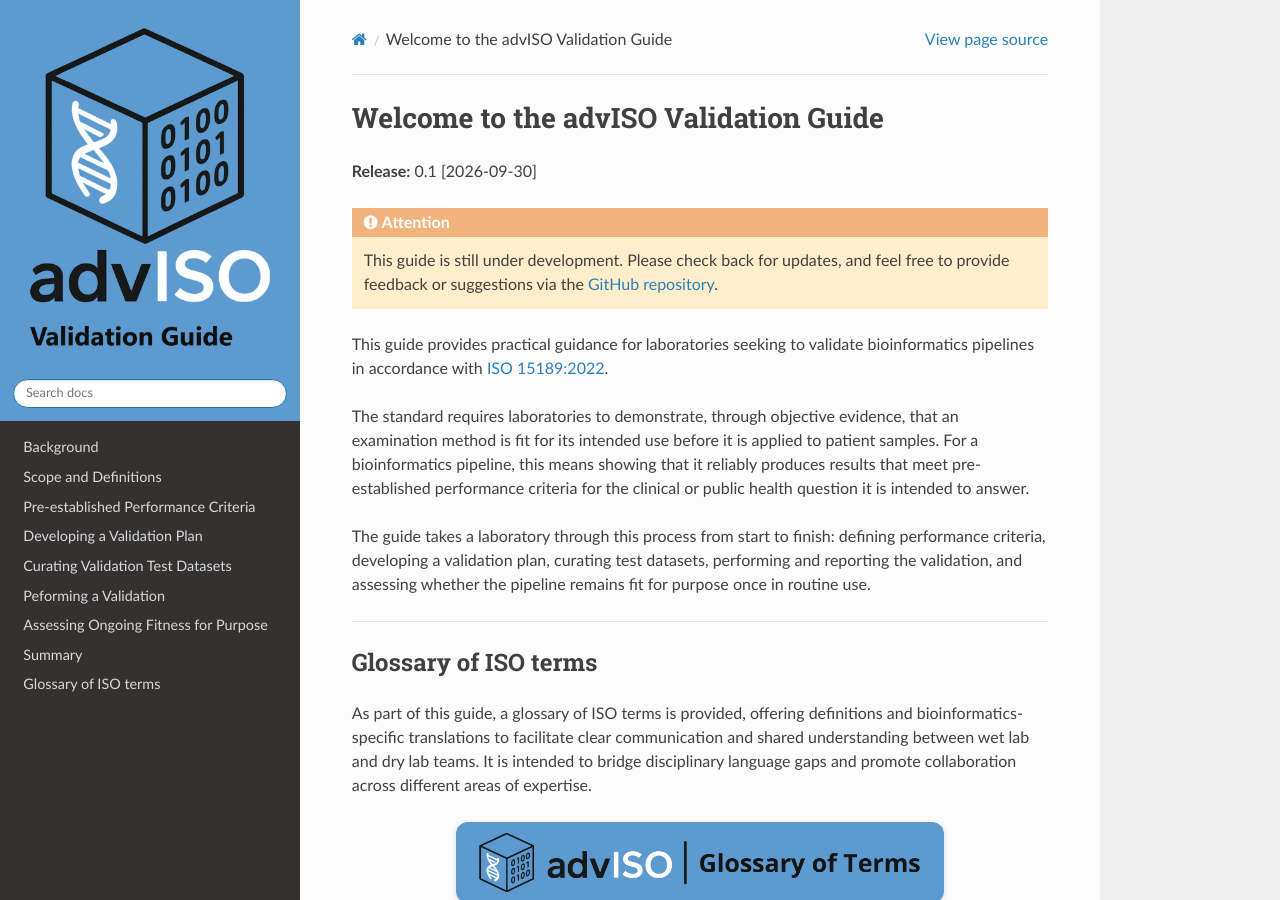
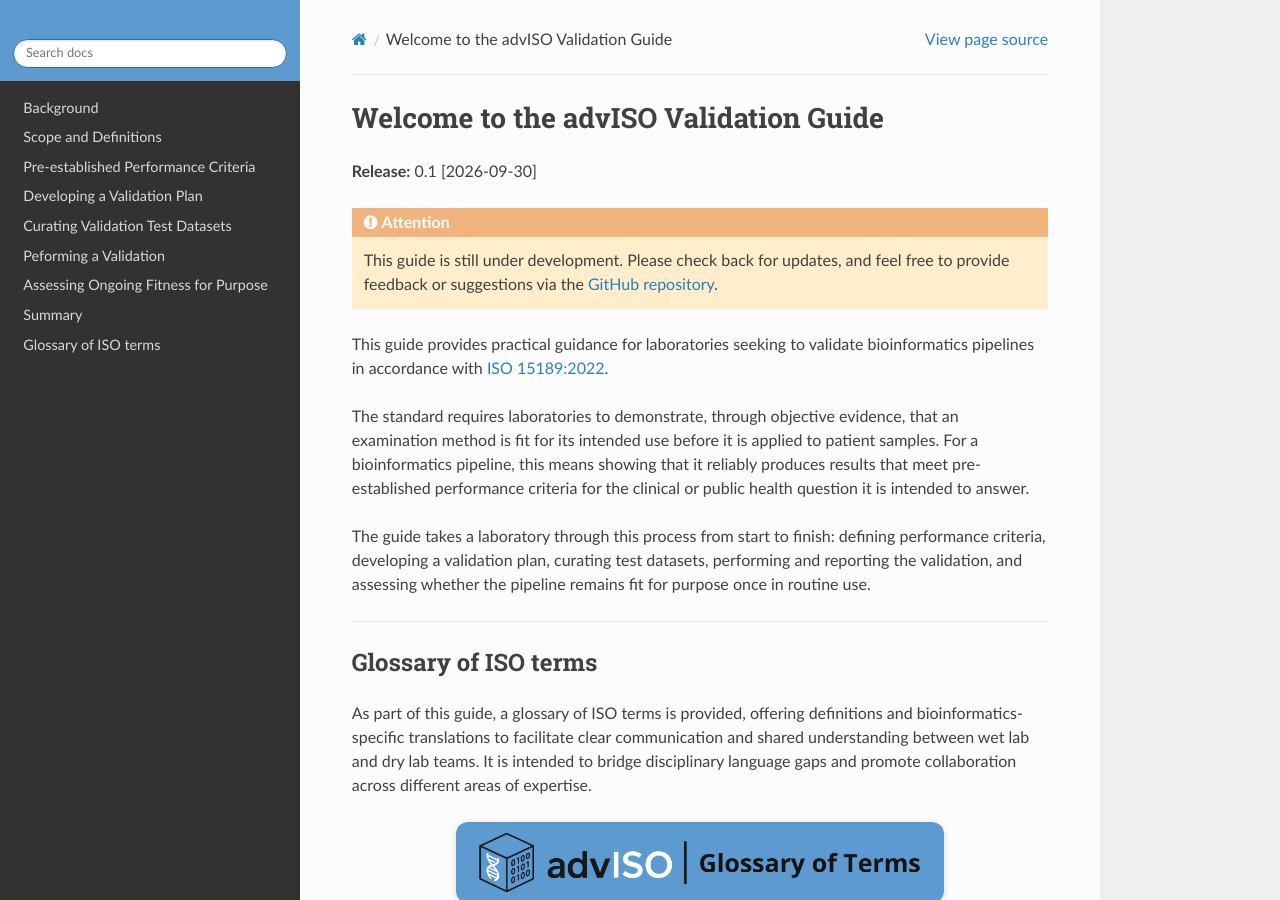
Before and after one commit to advISO-project/advISO_validation_guide, a Sphinx documentation site: the page built from docs/index.rst, in a window 1280 px wide and 900 px high. Built offline with Sphinx 7.4.7 and the Read the Docs theme 3.1.0, drawn with Linux system fonts in a browser that asks for light colours.

Commit message:
Update logo path

```diff
--- a/docs/conf.py
+++ b/docs/conf.py
@@ -52,7 +52,7 @@ html_css_files = [
 ]
 
 # Path to the logo
-html_logo = 'source/_static/logo.png'
+html_logo = '_static/logo.png'
 
 html_theme_options = {
     'logo_only': True,
```
